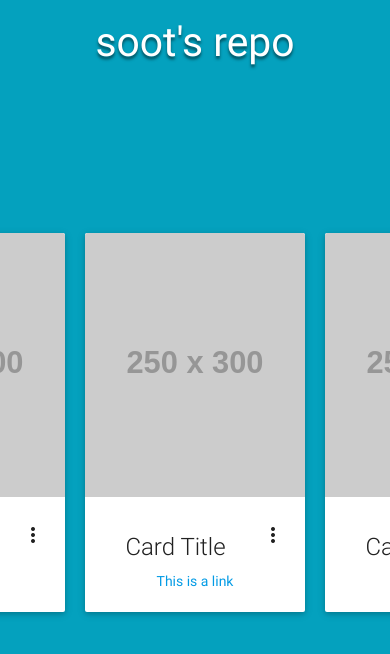
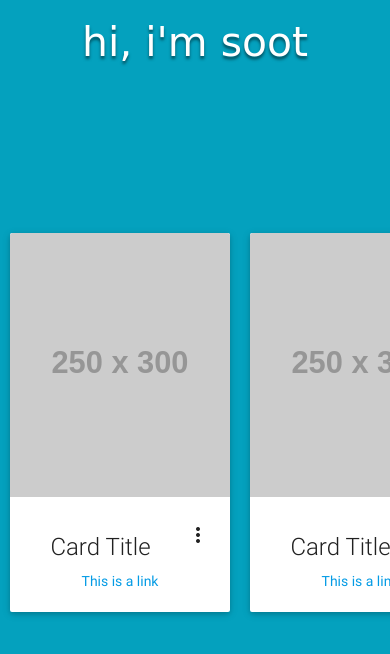
Before and after one commit to sooot/sooot.github.io, a plain HTML site: page index.html in a window 390 px wide. Drawn offline with Linux system fonts and the light colour scheme; placeholder pictures from the web are drawn by us.

Commit message:
Visual and functional fixes

```diff
--- a/index.html
+++ b/index.html
@@ -17,7 +17,7 @@
 </head>
 <body>
 
-  <h3 class="brand">soot's repo</h3>
+  <h3 class="brand">hi, i'm soot</h3>
 
   <div class="valign-wrapper card-wrapper">
     <!-- <div class="card-wrapper"> -->
--- a/main.css
+++ b/main.css
@@ -5,6 +5,7 @@ body {
 .brand {
   position: fixed;
   width: 100vw;
+  font-family: cursive;
   text-align: center;
   color: #fff;
   text-shadow: 0px 3px 3px rgba(0,0,0,0.5);
@@ -14,11 +15,9 @@ body {
   height: 100vh;
   width: 100vw;
   text-align: center;
-  align-items: center;
-  justify-content: center;
-  -webkit-align-items: center;
-  -webkit-justify-content: center;
+  /* where they used to be */
 }
+
 
 .valign {
   /*margin: 0 auto;*/
@@ -32,7 +31,7 @@ body {
 
 .card {
   display: inline-block!important;
-  min-width: 220px;
+  /*min-width: 220px;*/
   margin: 0 10px;
 }
 
@@ -74,3 +73,24 @@ body {
         box-shadow: 0 2px 5px 0 rgba(0,0,0,0.16),0 2px 10px 0 rgba(0,0,0,0.12);
     }
 }
+@media(min-width: 415px) {
+  .valign-wrapper {
+    align-items: center;
+    justify-content: center;
+    -webkit-align-items: center;
+    -webkit-justify-content: center;
+  }
+}
+@media(max-width: 414px) {
+  .card {
+    min-width: 220px;
+  }
+  .valign-wrapper {
+    text-align: center;
+    /*align-items: stretch!important;
+    justify-content: flex-start!important;
+    -webkit-align-items: stretch!important;
+    -webkit-justify-content: flex-start!important;*/
+    padding: 0!important;
+  }
+}
```
